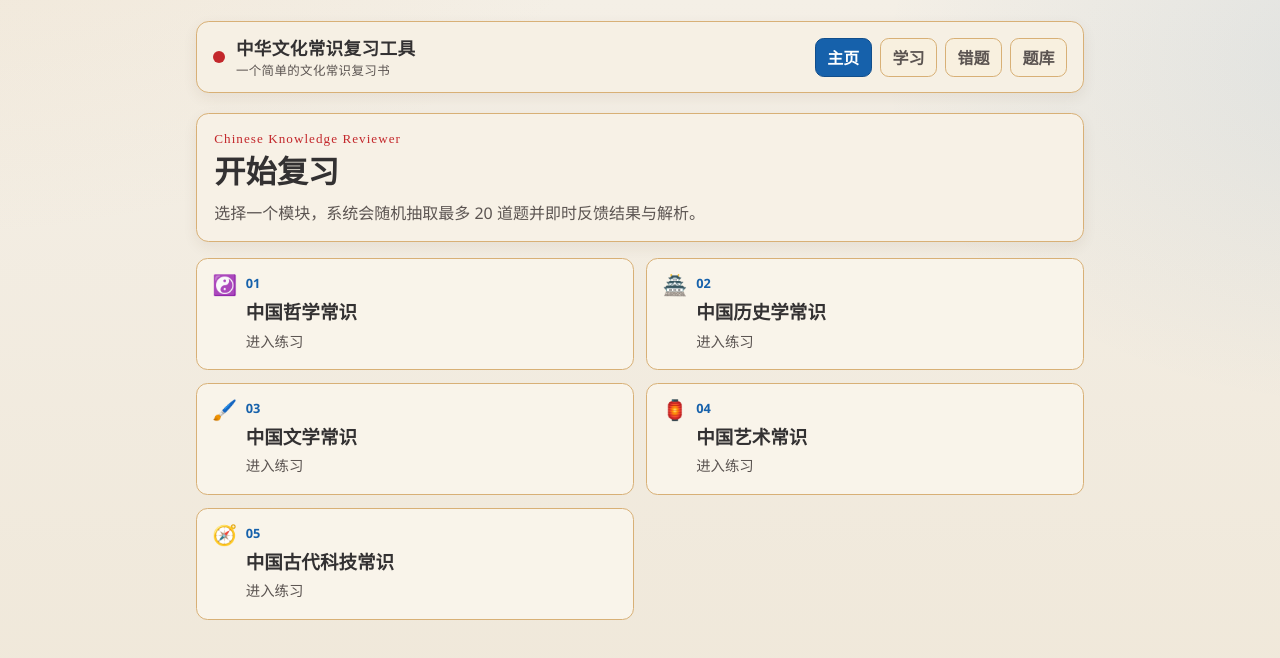
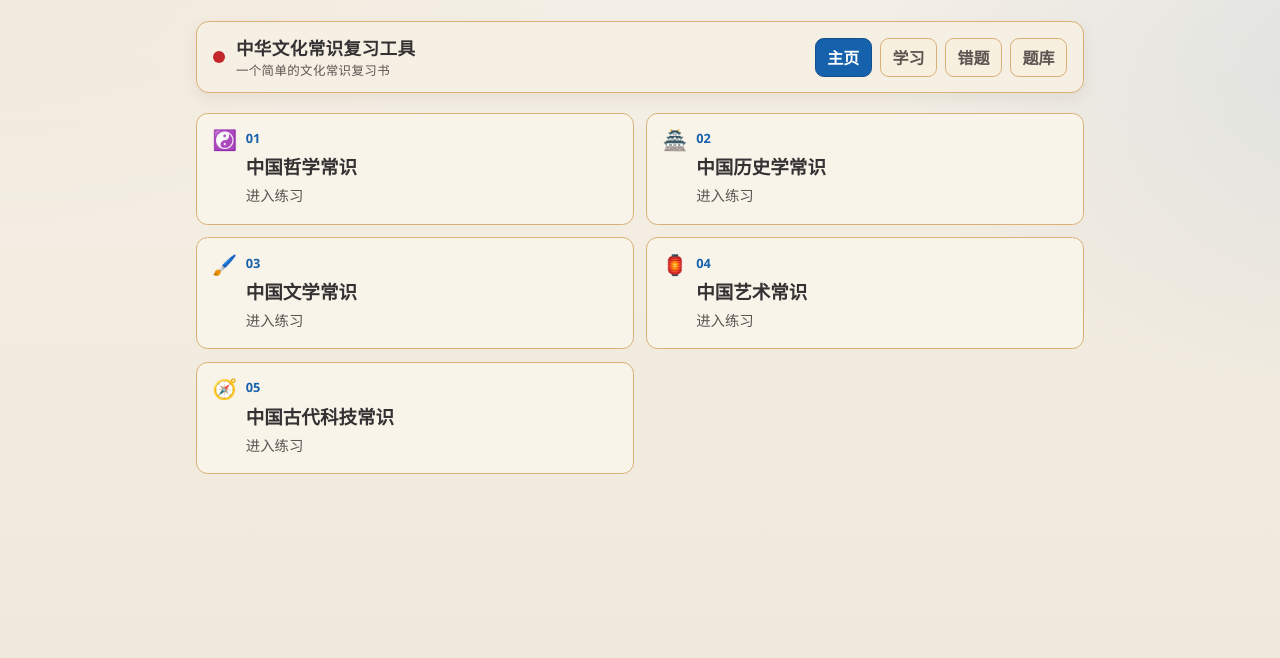
Before and after one commit to AlsoWereMe/ChineseReviewer, a React (Vite) app: page / in a window 1280 px wide. Shown: the top 658 px of the page. Built offline with nearby package versions, Linux system fonts and the light colour scheme.

Commit message:
refactor: remove hero section from LearningHome for a cleaner layout

```diff
--- a/src/pages/LearningHome.tsx
+++ b/src/pages/LearningHome.tsx
@@ -35,14 +35,6 @@ export function LearningHome() {
 
   return (
     <div className="learning-home">
-      <section className="home-hero card">
-        <p className="eyebrow">Chinese Knowledge Reviewer</p>
-        <h1 className="page-title">开始复习</h1>
-        <p className="page-lead">
-          选择一个模块，系统会随机抽取最多 20 道题并即时反馈结果与解析。
-        </p>
-      </section>
-
       <ul className="module-grid" role="list">
         {MODULE_IDS.map((id, idx) => (
           <li key={id}>
```
